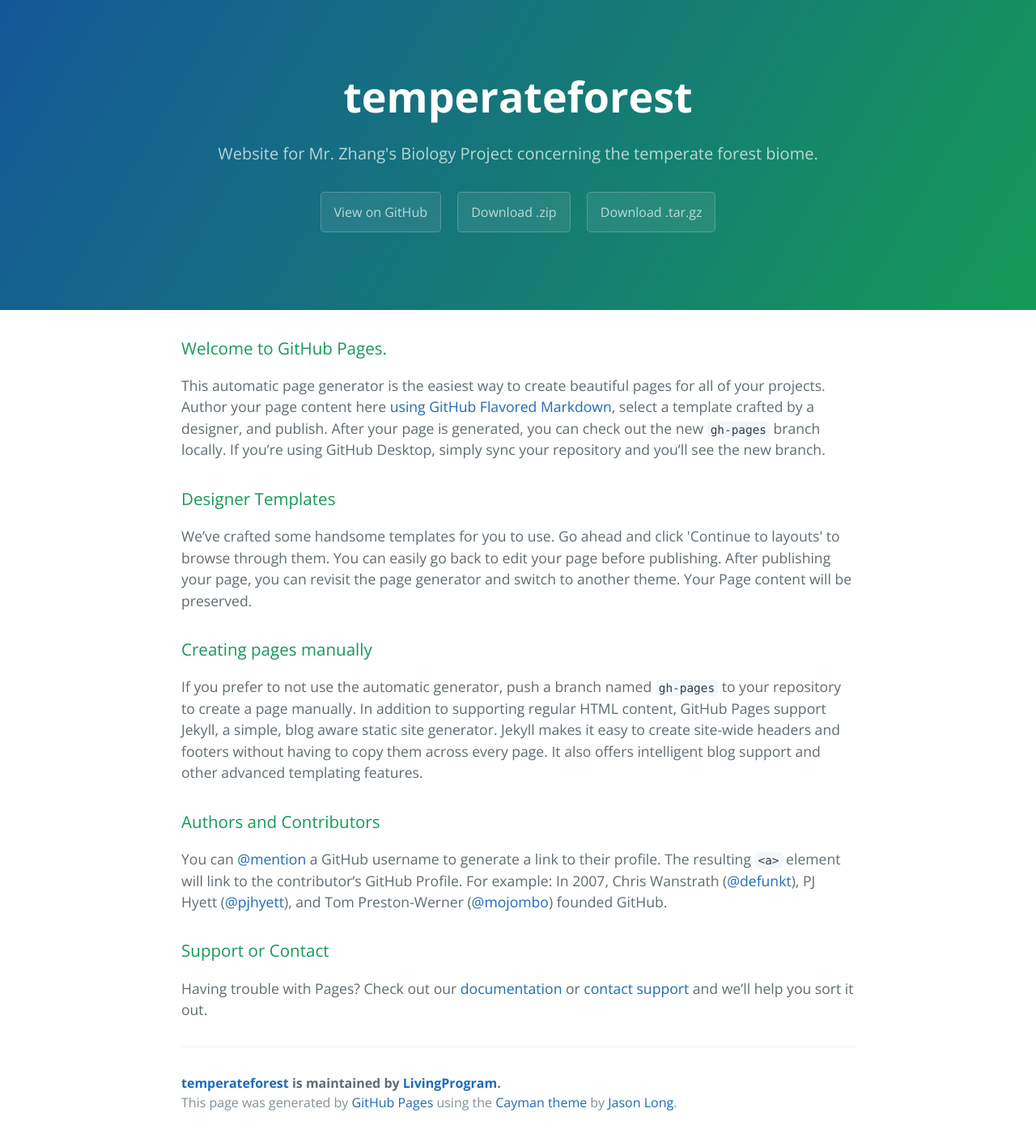
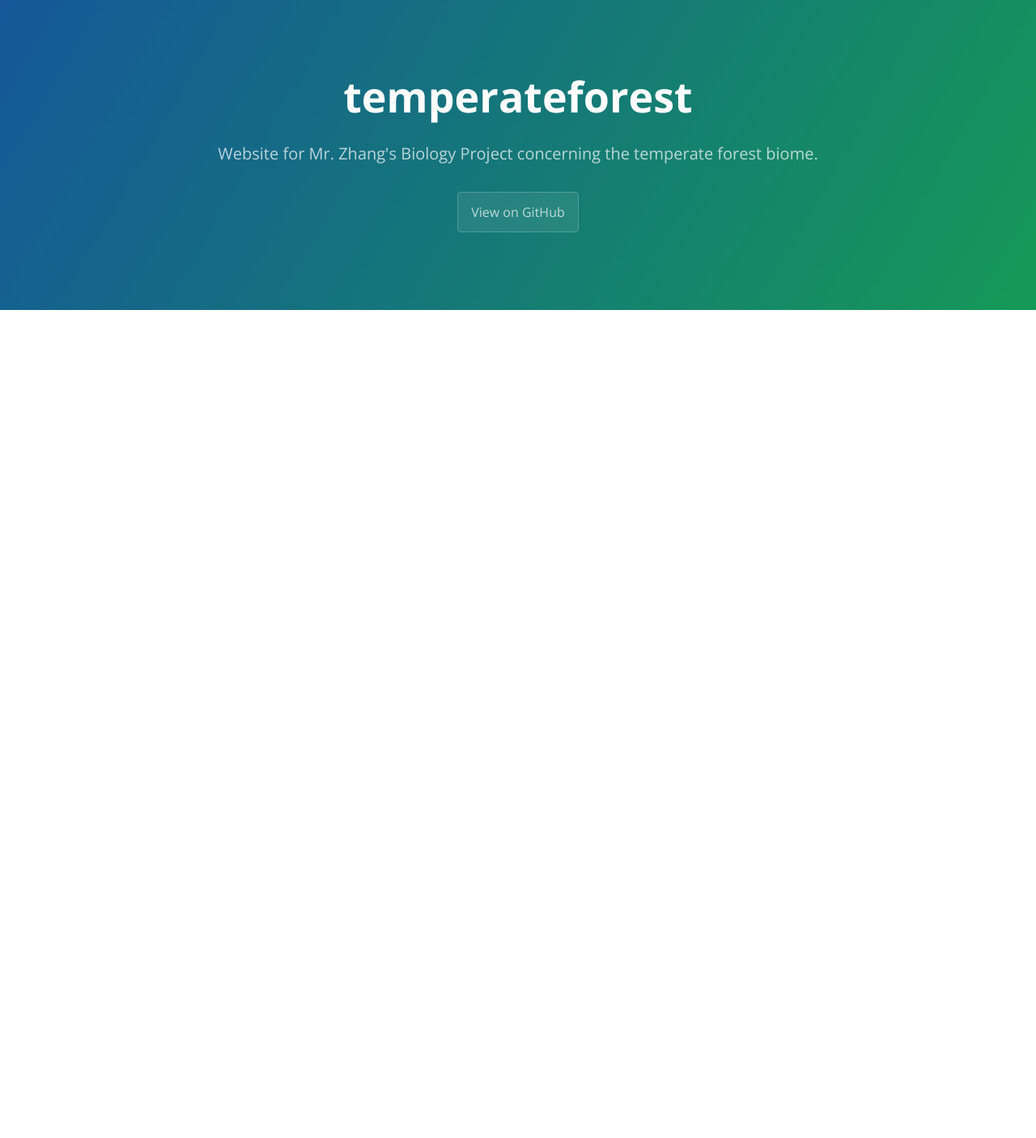
Before and after one commit to LivingProgram/TemperateForest, a Jekyll site: the page index.html, which Jekyll copies as it is, in a window 1280 px wide. Shown: the whole page at 81% size. Built offline with Jekyll 4.4.1, drawn with Linux system fonts in a browser that asks for light colours; after the commit the page ends 900 px from its top, so only the background shows below that.

Commit message:
Update index.html

```diff
--- a/index.html
+++ b/index.html
@@ -14,44 +14,6 @@
       <h1 class="project-name">temperateforest</h1>
       <h2 class="project-tagline">Website for Mr. Zhang&#39;s Biology Project concerning the temperate forest biome.</h2>
       <a href="https://github.com/LivingProgram/TemperateForest" class="btn">View on GitHub</a>
-      <a href="https://github.com/LivingProgram/TemperateForest/zipball/master" class="btn">Download .zip</a>
-      <a href="https://github.com/LivingProgram/TemperateForest/tarball/master" class="btn">Download .tar.gz</a>
     </section>
-
-    <section class="main-content">
-      <h3>
-<a id="welcome-to-github-pages" class="anchor" href="#welcome-to-github-pages" aria-hidden="true"><span aria-hidden="true" class="octicon octicon-link"></span></a>Welcome to GitHub Pages.</h3>
-
-<p>This automatic page generator is the easiest way to create beautiful pages for all of your projects. Author your page content here <a href="https://guides.github.com/features/mastering-markdown/">using GitHub Flavored Markdown</a>, select a template crafted by a designer, and publish. After your page is generated, you can check out the new <code>gh-pages</code> branch locally. If you’re using GitHub Desktop, simply sync your repository and you’ll see the new branch.</p>
-
-<h3>
-<a id="designer-templates" class="anchor" href="#designer-templates" aria-hidden="true"><span aria-hidden="true" class="octicon octicon-link"></span></a>Designer Templates</h3>
-
-<p>We’ve crafted some handsome templates for you to use. Go ahead and click 'Continue to layouts' to browse through them. You can easily go back to edit your page before publishing. After publishing your page, you can revisit the page generator and switch to another theme. Your Page content will be preserved.</p>
-
-<h3>
-<a id="creating-pages-manually" class="anchor" href="#creating-pages-manually" aria-hidden="true"><span aria-hidden="true" class="octicon octicon-link"></span></a>Creating pages manually</h3>
-
-<p>If you prefer to not use the automatic generator, push a branch named <code>gh-pages</code> to your repository to create a page manually. In addition to supporting regular HTML content, GitHub Pages support Jekyll, a simple, blog aware static site generator. Jekyll makes it easy to create site-wide headers and footers without having to copy them across every page. It also offers intelligent blog support and other advanced templating features.</p>
-
-<h3>
-<a id="authors-and-contributors" class="anchor" href="#authors-and-contributors" aria-hidden="true"><span aria-hidden="true" class="octicon octicon-link"></span></a>Authors and Contributors</h3>
-
-<p>You can <a href="https://help.github.com/articles/basic-writing-and-formatting-syntax/#mentioning-users-and-teams" class="user-mention">@mention</a> a GitHub username to generate a link to their profile. The resulting <code>&lt;a&gt;</code> element will link to the contributor’s GitHub Profile. For example: In 2007, Chris Wanstrath (<a href="https://github.com/defunkt" class="user-mention">@defunkt</a>), PJ Hyett (<a href="https://github.com/pjhyett" class="user-mention">@pjhyett</a>), and Tom Preston-Werner (<a href="https://github.com/mojombo" class="user-mention">@mojombo</a>) founded GitHub.</p>
-
-<h3>
-<a id="support-or-contact" class="anchor" href="#support-or-contact" aria-hidden="true"><span aria-hidden="true" class="octicon octicon-link"></span></a>Support or Contact</h3>
-
-<p>Having trouble with Pages? Check out our <a href="https://help.github.com/pages">documentation</a> or <a href="https://github.com/contact">contact support</a> and we’ll help you sort it out.</p>
-
-      <footer class="site-footer">
-        <span class="site-footer-owner"><a href="https://github.com/LivingProgram/TemperateForest">temperateforest</a> is maintained by <a href="https://github.com/LivingProgram">LivingProgram</a>.</span>
-
-        <span class="site-footer-credits">This page was generated by <a href="https://pages.github.com">GitHub Pages</a> using the <a href="https://github.com/jasonlong/cayman-theme">Cayman theme</a> by <a href="https://twitter.com/jasonlong">Jason Long</a>.</span>
-      </footer>
-
-    </section>
-
-
   </body>
 </html>
```
